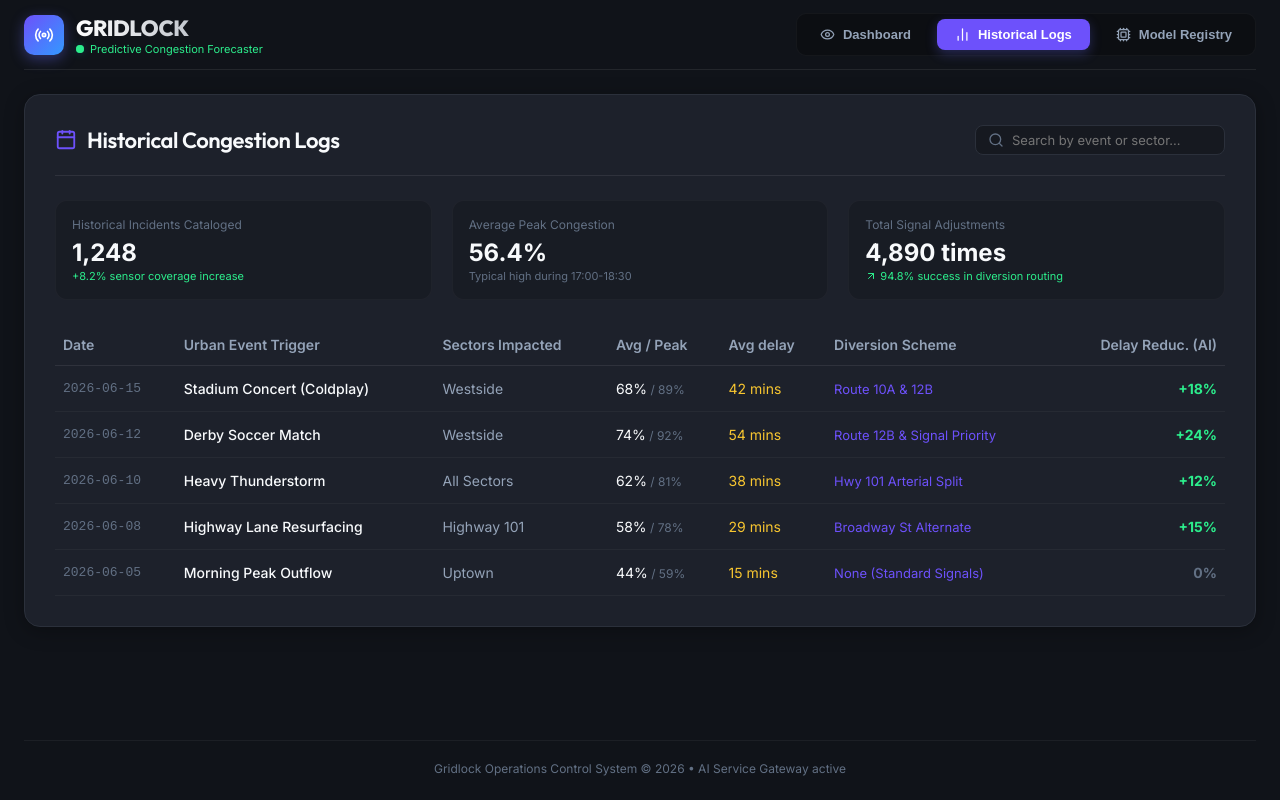
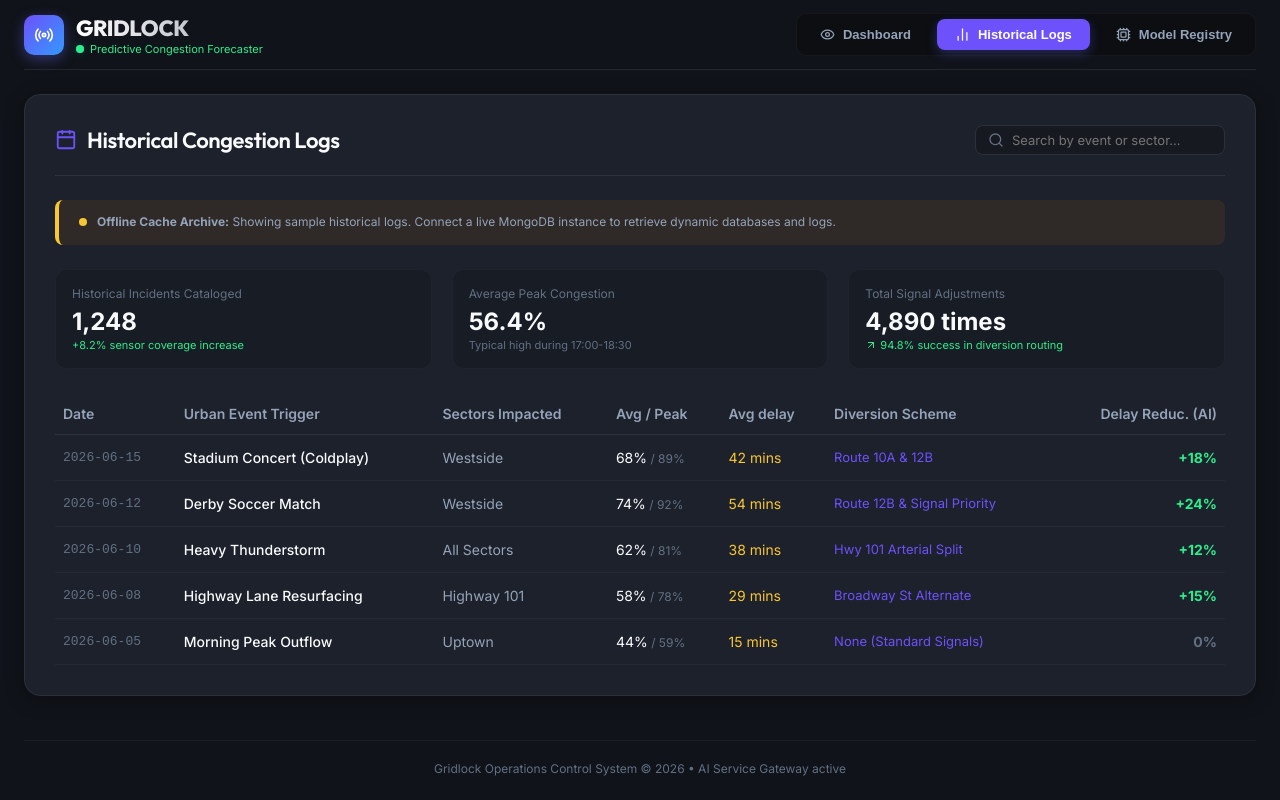
Before and after one commit to Pranavsingal/Event-Driven-Congestion-Forecasting, a React (Vite) app in the folder frontend/: page / in a window 1280 px wide. Both pictures are taken after a click on the button "Historical Logs". Built offline with nearby package versions, Linux system fonts and the light colour scheme; no server answers.

Commit message:
Add offline data banner in History logs

```diff
--- a/frontend/src/pages/History.jsx
+++ b/frontend/src/pages/History.jsx
@@ -27,6 +27,14 @@ export default function History() {
             style={{ background: 'transparent', border: 'none', padding: 0, fontSize: '13px', width: '200px' }}
           />
         </div>
+      </div>
+
+      {/* Offline Disclaimer Banner */}
+      <div style={{ padding: '14px 20px', background: 'rgba(245, 158, 11, 0.08)', borderLeft: '4px solid var(--clr-yellow)', borderRadius: '8px', display: 'flex', alignItems: 'center', gap: '10px' }}>
+        <span style={{ width: '8px', height: '8px', borderRadius: '50%', background: 'var(--clr-yellow)' }}></span>
+        <span style={{ fontSize: '12px', color: 'var(--text-secondary)', lineHeight: '140%' }}>
+          <strong>Offline Cache Archive:</strong> Showing sample historical logs. Connect a live MongoDB instance to retrieve dynamic databases and logs.
+        </span>
       </div>
 
       {/* Highlights metrics */}
```
